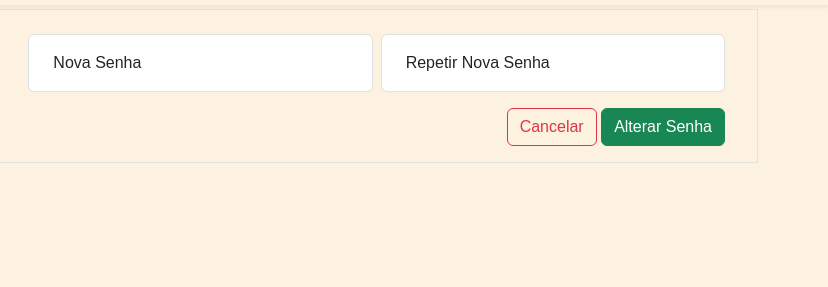
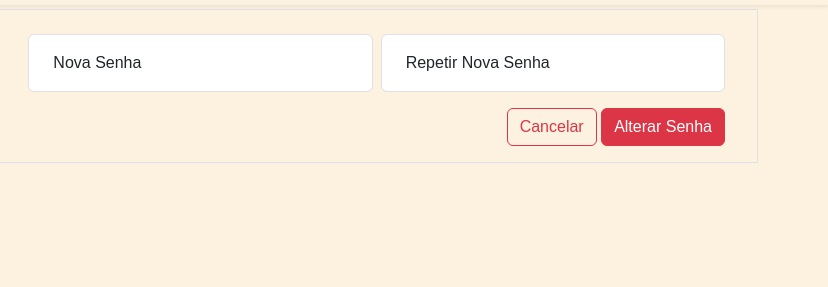
Before and after one commit to anevenancio/floreios, a website: page cliente_senha.html in a window 1280 px wide. Shown: the part 161-448 px from the top of the page, 452-1280 px from the left. Drawn offline with nearby package versions, Linux system fonts and the light colour scheme; a web font is replaced by a local one.

Commit message:
Update cliente_senha.html

```diff
--- a/cliente_senha.html
+++ b/cliente_senha.html
@@ -142,7 +142,7 @@
                       </div>
                       <div class="text-end mt-3">
                         <button class="btn btn-outline-danger">Cancelar</button>
-                        <a href="https://anevenancio.github.io/floreios/cliente_senha_confirm.html" class="btn btn-success">Alterar Senha</a>
+                        <a href="https://anevenancio.github.io/floreios/cliente_senha_confirm.html" class="btn btn-danger">Alterar Senha</a>
                       </div>
                     </div>
                   </form>
```
